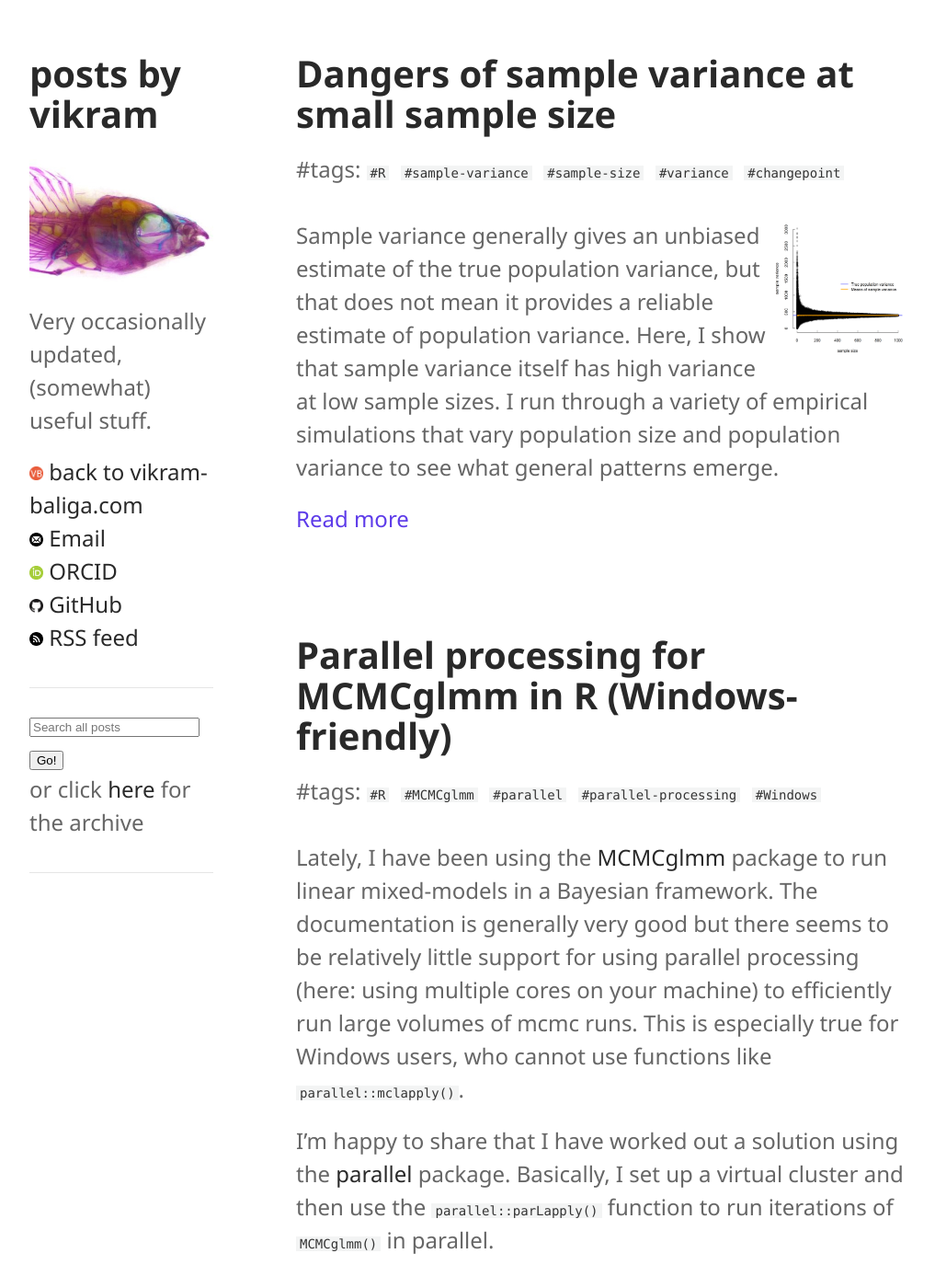
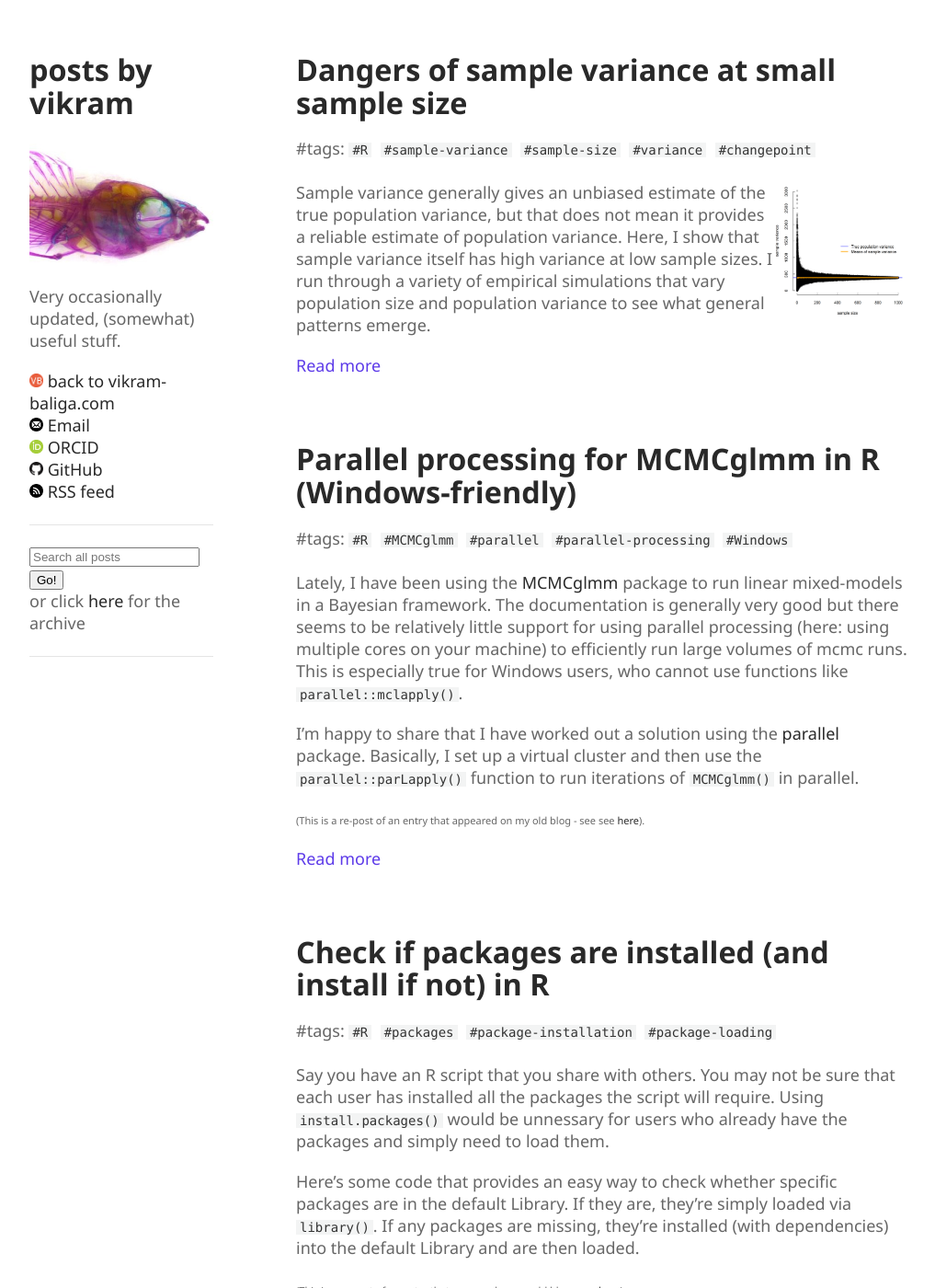
Before and after one commit to vbaliga/vbaliga.github.io, a Jekyll site: the page built from index.html, in a window 1280 px wide and 1400 px high. Shown: the whole window at 92% size, without its empty margins (128-1145 px from the left). Built offline with Jekyll 4.4.1, drawn with Linux system fonts in a browser that asks for light colours; a script that is not in the unit is left out.

Commit message:
Update style.css

```diff
--- a/assets/css/style.css
+++ b/assets/css/style.css
@@ -305,7 +305,7 @@
 body {
   background-color: #fff;
   padding: 50px;
-  font: 18pt/1.5 "Segoe UI", Helvetica, Arial, sans-serif;
+  font: 1.125em "Segoe UI", Helvetica, Arial, sans-serif;
   color: #666666;
   font-weight: 400;
 }
@@ -329,7 +329,7 @@ h1, h2, h3 {
 }
 
 h1 {
-  font-size: 30pt;
+  font-size: 1.8em;
   overflow-wrap: break-word;
   font-weight: 700;
 }
```
